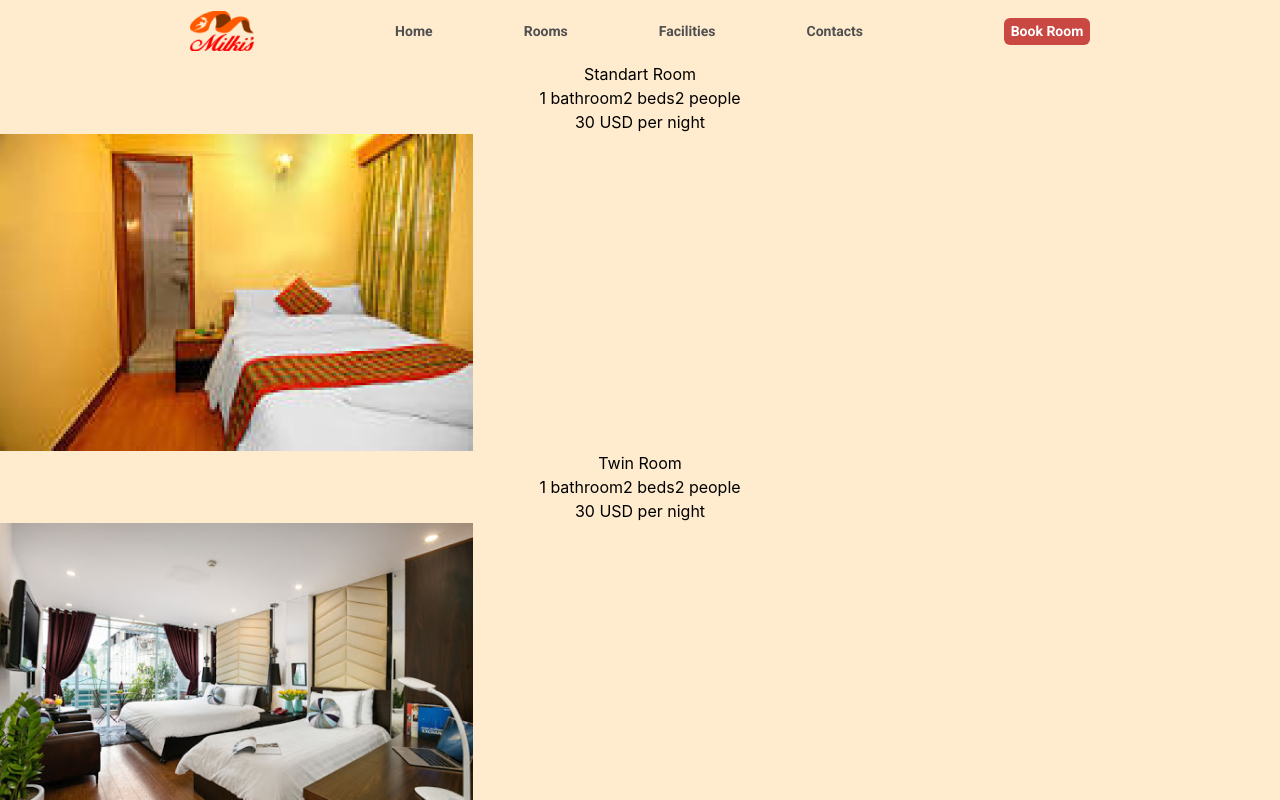
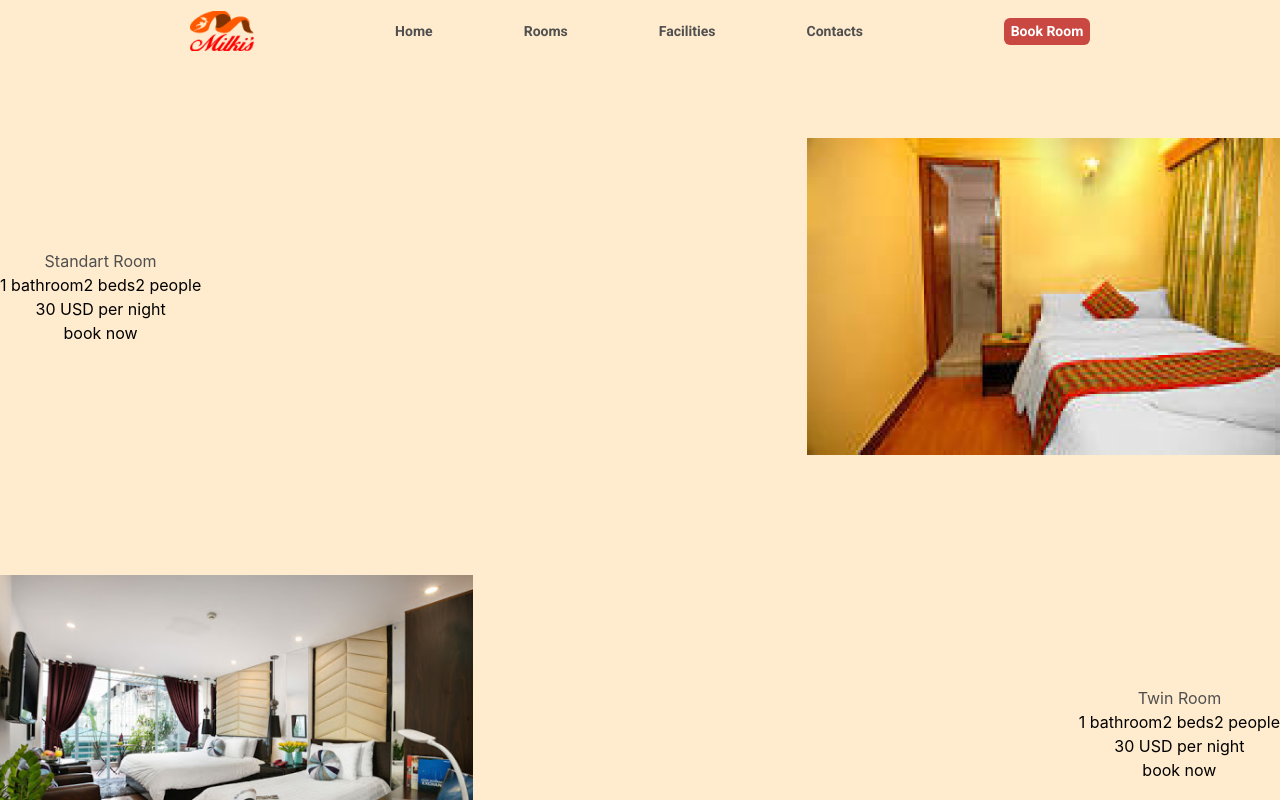
Before and after one commit to Vachek-hooves/MILKIS-REACT-APP, a React (Create React App) app: page /rooms in a window 1280 px wide. Shown: the top 800 px of the page. Built offline with nearby package versions, Linux system fonts and the light colour scheme.

Commit message:
gh-pages add

```diff
--- a/public/index.html
+++ b/public/index.html
@@ -11,13 +11,13 @@
       href="https://fonts.googleapis.com/css2?family=Roboto:ital,wght@0,700;1,400&display=swap"
       rel="stylesheet"
     />
-    <!-- <link rel="icon" href="%PUBLIC_URL%/favicon.ico" /> -->
-    <!-- <link rel="apple-touch-icon" href="%PUBLIC_URL%/logo192.png" /> -->
-    <!-- <link rel="manifest" href="%PUBLIC_URL%/manifest.json" /> -->
-    <!-- <link rel="manifest" href="/site.webmanifest" /> -->
-    <!-- <link rel="apple-touch-icon" sizes="180x180" href="/apple-touch-icon.png" /> -->
-    <!-- <link rel="icon" type="image/png" sizes="32x32" href="/favicon-32x32.png" /> -->
-    <!-- <link rel="icon" type="image/png" sizes="16x16" href="/favicon-16x16.png" /> -->
+    <link rel="icon" href="%PUBLIC_URL%/favicon.ico" />
+    <link rel="apple-touch-icon" href="%PUBLIC_URL%/logo192.png" />
+    <link rel="manifest" href="%PUBLIC_URL%/manifest.json" />
+    <link rel="manifest" href="/site.webmanifest" />
+    <link rel="apple-touch-icon" sizes="180x180" href="/apple-touch-icon.png" />
+    <link rel="icon" type="image/png" sizes="32x32" href="/favicon-32x32.png" />
+    <link rel="icon" type="image/png" sizes="16x16" href="/favicon-16x16.png" />
 
     <title>HOTEL</title>
   </head>
--- /dev/null
+++ b/src/components/rooms/BookNowBtn.jsx
@@ -0,0 +1,3 @@
+export const BookNowBtn = () => {
+    return <a className="book-now-btb">book now</a>
+}
--- /dev/null
+++ b/src/components/rooms/Room.module.css
@@ -0,0 +1,25 @@
+.rooms {
+    display: flex;
+    flex-direction: column;
+    gap: 120px;
+    margin-top: 76px;
+    margin-bottom: 102px;
+}
+.roomCard__wrapper {
+    display: flex;
+    justify-content: space-between;
+    align-items: center;
+    gap: 20px;
+}
+.roomCard__wrapper:nth-child(2n) {
+    flex-direction: row-reverse;
+}
+.roomCard__descr {
+    display: flex;
+    flex-direction: column;
+    justify-content: flex-start;
+}
+.roomCard__title {
+    color: #4F4F4F;
+
+}
--- a/src/components/rooms/RoomCard.jsx
+++ b/src/components/rooms/RoomCard.jsx
@@ -1,11 +1,14 @@
+import { BookNowBtn } from "./BookNowBtn"
+import style from './Room.module.css'
+
 export const RoomCard = (props) => {
     const { title, facilities, price, img } = props.item
     const imaPath = `${process.env.PUBLIC_URL}/img/${img}`
     const facilitiesArr = Object.entries(facilities)
     return (
-        <div className="room-card__wrapper">
-            <div className="room-card__descr">
-                <h2 className="room-card__title">
+        <div className={style.roomCard__wrapper}>
+            <div className={style.roomCard__descr}>
+                <h2 className={style.roomCard__title}>
                     {title}
                 </h2>
                 <ul className="room-card__facilities">
@@ -18,6 +21,7 @@ export const RoomCard = (props) => {
                 <p className="room-card__price">
                     {price} USD per night
                 </p>
+                <BookNowBtn/>
             </div>
             <div className="room-card__picture">
                 <div className="room-card__img-wrapper">
@@ -30,7 +34,6 @@ export const RoomCard = (props) => {
                     </picture>
                 </div>
             </div>
-
         </div>
     )
 }
--- a/src/components/rooms/Rooms.jsx
+++ b/src/components/rooms/Rooms.jsx
@@ -1,6 +1,7 @@
 import React from "react"
 import { getData } from "../../hooks/getData"
 import { RoomCard } from "./RoomCard.jsx"
+import style from './Room.module.css'
 
 export const Rooms = () => {
     const [rooms, setRooms] = React.useState([])
@@ -14,9 +15,8 @@ export const Rooms = () => {
     console.log(rooms)
 
     return (
-        <div>
+        <section className={style.rooms}>
             {rooms.map(item => (<RoomCard item={item} key={item.title}/>))}
-            Hello
-        </div>
+        </section>
     )
 }
--- a/src/general_styles/GeneralStyles.module.css
+++ b/src/general_styles/GeneralStyles.module.css
@@ -1,5 +1,6 @@
 .container{
     max-width: 1280px;
+    width: 100%;
     height: 850px;
     margin-inline: auto;
 }
```
Also changed, not shown: 1 other file (tests, documents, lock files or other folders).
